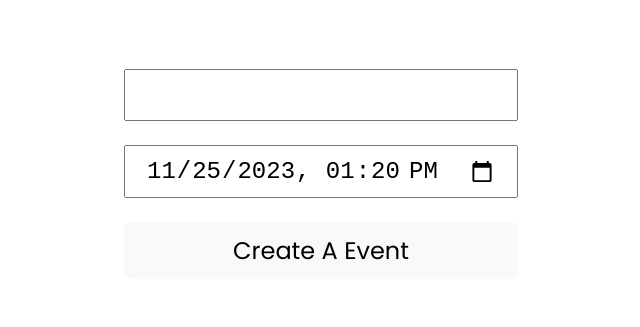
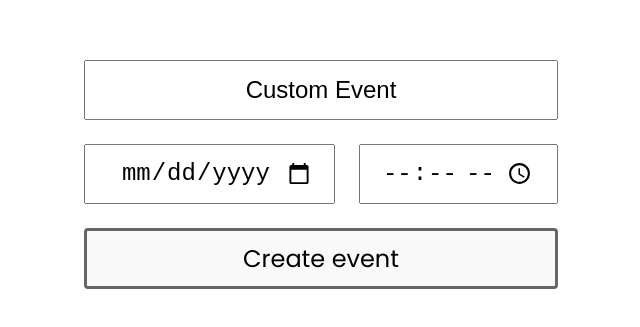
Before and after one commit to cccoding365/countdown-timer, a Vue app: page / in a window 1280 px wide. Shown: the part 329-656 px from the top of the page, without its empty margins (319-959 px from the left). Built offline with nearby package versions, Linux system fonts and the light colour scheme.

Commit message:
feat: complete basic functions

```diff
--- a/package.json
+++ b/package.json
@@ -9,12 +9,12 @@
     "preview": "vite preview"
   },
   "dependencies": {
-    "cleave.js": "^1.6.0",
     "vue": "^3.3.4"
   },
   "devDependencies": {
     "@types/node": "^20.9.0",
     "@vitejs/plugin-vue": "^4.2.3",
+    "less": "^4.2.0",
     "typescript": "^5.0.2",
     "vite": "^4.4.5",
     "vue-tsc": "^1.8.5"
--- a/src/App.vue
+++ b/src/App.vue
@@ -1,51 +1,156 @@
 <script setup lang="ts">
-import { reactive } from "vue";
 import Logo from "@/components/Logo.vue";
+import { computed, ref } from "vue";
 
-import { Event } from "@/types";
+const formatToday = computed(() => ({
+	date: new Date().toLocaleDateString().replaceAll("/", "-"),
+	time: new Date().toLocaleTimeString().slice(0, 5),
+}));
 
-import CountdownEvent from "@/classes";
+const getDatetimeGap = (timestamp1: number, timestamp2: number) => {
+	const gap = Math.abs(timestamp1 - timestamp2) / 1000;
 
-let event: Event = reactive({
+	return {
+		days: Math.floor(gap / 86400),
+		hours: Math.floor((gap % 86400) / 3600),
+		minutes: Math.floor((gap % 3600) / 60),
+		seconds: Math.floor(gap % 60),
+	};
+};
+
+const eventCountdown = ref({
 	name: "",
-	datetime: "2023-11-25T13:20",
+	days: 0,
+	hours: 0,
+	minutes: 0,
+	seconds: 0,
 });
 
 const handleEventCreate = (e: any) => {
 	e.preventDefault();
 
-	const countdownEvent = new CountdownEvent(event);
+	const name = e.target.form.name.value;
+	const date = e.target.form.date.value;
+	const time = e.target.form.time.value;
 
-	console.log(countdownEvent);
+	const targetDatetime = new Date(`${date} ${time}`).getTime();
+
+	setInterval(() => {
+		const now = Date.now();
+
+		// const gap = getDatetimeGap(targetDatetime, now);
+		// console.log({ name, date, time, gap });
+
+		eventCountdown.value = { name, ...getDatetimeGap(targetDatetime, now) };
+	}, 1000);
 };
 </script>
 
 <template>
 	<Logo />
-	<form class="event-form">
-		<input v-model="event.name" class="event" type="text" />
+	<div v-if="eventCountdown.name" class="countdown-box">
+		<div class="name">{{ eventCountdown.name }}</div>
+		<div class="gap">
+			<div class="gap-item days">
+				<span>{{ eventCountdown.days }}</span> days
+			</div>
+			<div class="gap-item hours">
+				<span>{{ eventCountdown.hours }}</span> hours
+			</div>
+			<div class="gap-item minutes">
+				<span>{{ eventCountdown.minutes }}</span> minutes
+			</div>
+			<div class="gap-item seconds">
+				<span>{{ eventCountdown.seconds }}</span> seconds
+			</div>
+		</div>
+	</div>
+
+	<form v-else class="event-form">
 		<input
-			v-model="event.datetime"
-			class="datetime"
-			type="datetime-local"
+			class="name"
+			name="name"
+			value="Custom Event"
+			placeholder="Please enter an event name"
+			autocomplete="off"
+			required
 		/>
 
-		<button class="event-submit" type="submit" @click="handleEventCreate">
-			Create A Event
+		<div class="datetime">
+			<input
+				class="date"
+				:min="formatToday.date"
+				:value="formatToday.date"
+				type="date"
+				name="date"
+			/>
+			<input
+				class="time"
+				:value="formatToday.time"
+				type="time"
+				name="time"
+			/>
+		</div>
+
+		<button class="submit" type="submit" @click="handleEventCreate">
+			Create event
 		</button>
 	</form>
 </template>
 
-<style scoped>
+<style scoped lang="less">
+.countdown-box {
+	background-color: #333;
+	padding: 2em 5em;
+	border-radius: 10px;
+	margin: 3em 0;
+	.name {
+		font-size: 32px;
+	}
+	.gap {
+		display: flex;
+		.gap-item {
+			margin: 15px 20px;
+			display: flex;
+			flex-direction: column;
+			text-transform: uppercase;
+			span {
+				font-size: 3em;
+			}
+		}
+	}
+}
+
 .event-form {
 	display: flex;
 	flex-direction: column;
-}
-.event,
-.datetime,
-.event-submit {
-	padding: 10px 20px;
-	font-size: 24px;
-	margin-bottom: 1em;
+
+	.name,
+	.date,
+	.time,
+	.submit {
+		text-align: center;
+		height: 1.5em;
+		font-size: 24px;
+		padding: 10px 20px;
+		margin-bottom: 1em;
+	}
+
+	.name:invalid {
+		border-color: red;
+	}
+
+	.date {
+		margin-right: 1em;
+	}
+
+	.submit {
+		height: auto;
+		border: 3px solid #666;
+	}
+
+	.datetime {
+		display: flex;
+	}
 }
 </style>
--- a/src/classes/index.ts
+++ b/src/classes/index.ts
@@ -1,21 +1,29 @@
-import { Event, EventStatus } from "@/types";
+import { Event, EventStatus, DatetimeGap } from "@/types";
 
 export default class CountdownEvent {
 	name: string;
 	datetime: string;
 	status: EventStatus;
+	timer: any;
+	datetimeGap: DatetimeGap;
 	constructor(event: Event) {
 		this.name = event.name;
 		this.datetime = event.datetime;
 		this.status = event.status || "doing";
+		this.datetimeGap = { days: 0, hours: 0, minutes: 0, seconds: 0 };
+		this.timer = setInterval(() => {
+			this.datetimeGap = this.getDatetimeGap(
+				new Date(event.datetime).getTime(),
+				Date.now(),
+			);
+		}, 1000);
 	}
 
 	done() {
 		this.status = "done";
-		console.log(this);
 	}
 
-	getDatetimeGap(timestamp1: number, timestamp2: number) {
+	getDatetimeGap(timestamp1: number, timestamp2: number): DatetimeGap {
 		const gap = Math.abs(timestamp1 - timestamp2) / 1000;
 
 		const days = Math.floor(gap / 86400);
--- a/src/style.css
+++ b/src/style.css
@@ -38,7 +38,7 @@ h1 {
 }
 
 button {
-  border-radius: 8px;
+  border-radius: 4px;
   border: 1px solid transparent;
   padding: 0.6em 1.2em;
   font-size: 1em;
@@ -49,10 +49,7 @@ button {
   transition: border-color 0.25s;
 }
 
-button:hover {
-  border-color: #646cff;
-}
-
+button:hover,
 button:focus,
 button:focus-visible {
   outline: 4px auto -webkit-focus-ring-color;
@@ -69,7 +66,7 @@ button:focus-visible {
   text-align: center;
   display: flex;
   flex-direction: column;
-
+  align-items: center;
 }
 
 @media (prefers-color-scheme: light) {
--- a/tsconfig.json
+++ b/tsconfig.json
@@ -6,10 +6,10 @@
       "@/*":["src/*"]
     },
 
-    "target": "ES2020",
+    "target": "ES2021",
     "useDefineForClassFields": true,
     "module": "ESNext",
-    "lib": ["ES2020", "DOM", "DOM.Iterable"],
+    "lib": ["ES2021.String", "DOM", "DOM.Iterable"],
     "skipLibCheck": true,
 
     /* Bundler mode */
```
Also changed, not shown: src/types/index.ts (+7 -0 lines), 1 other file (tests, documents, lock files or other folders).
